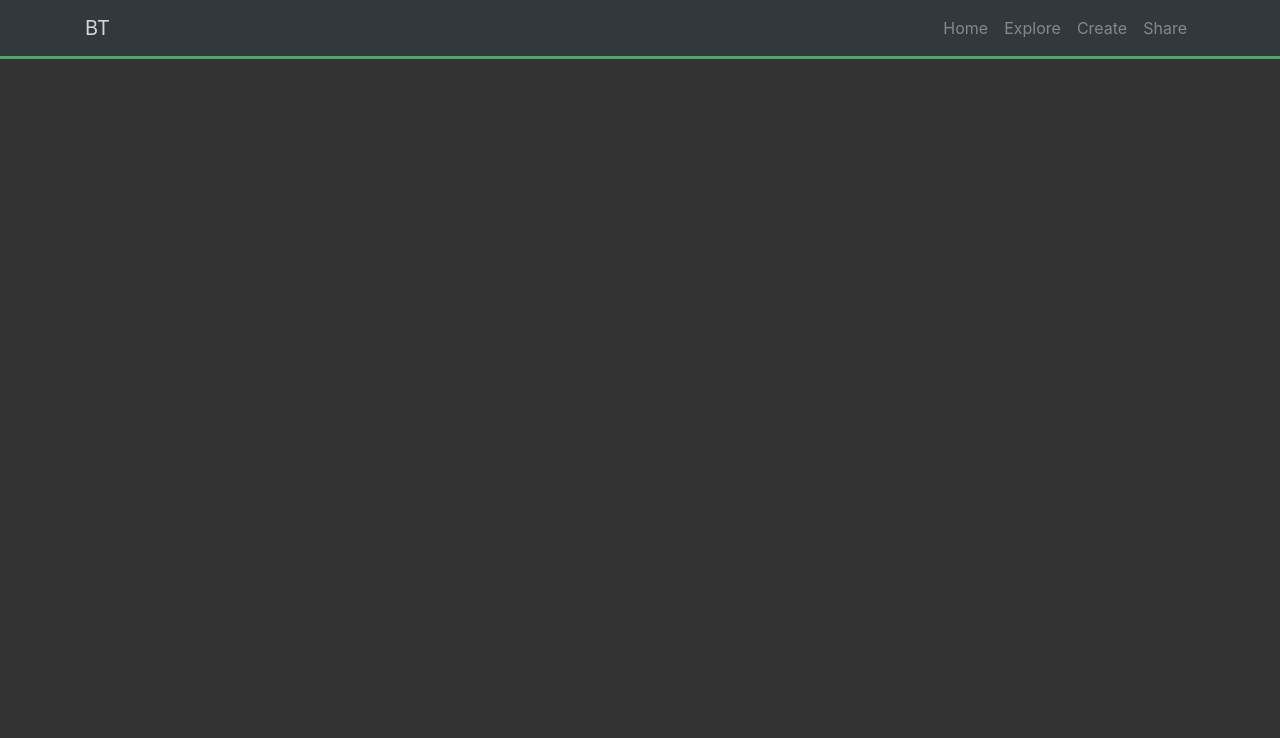
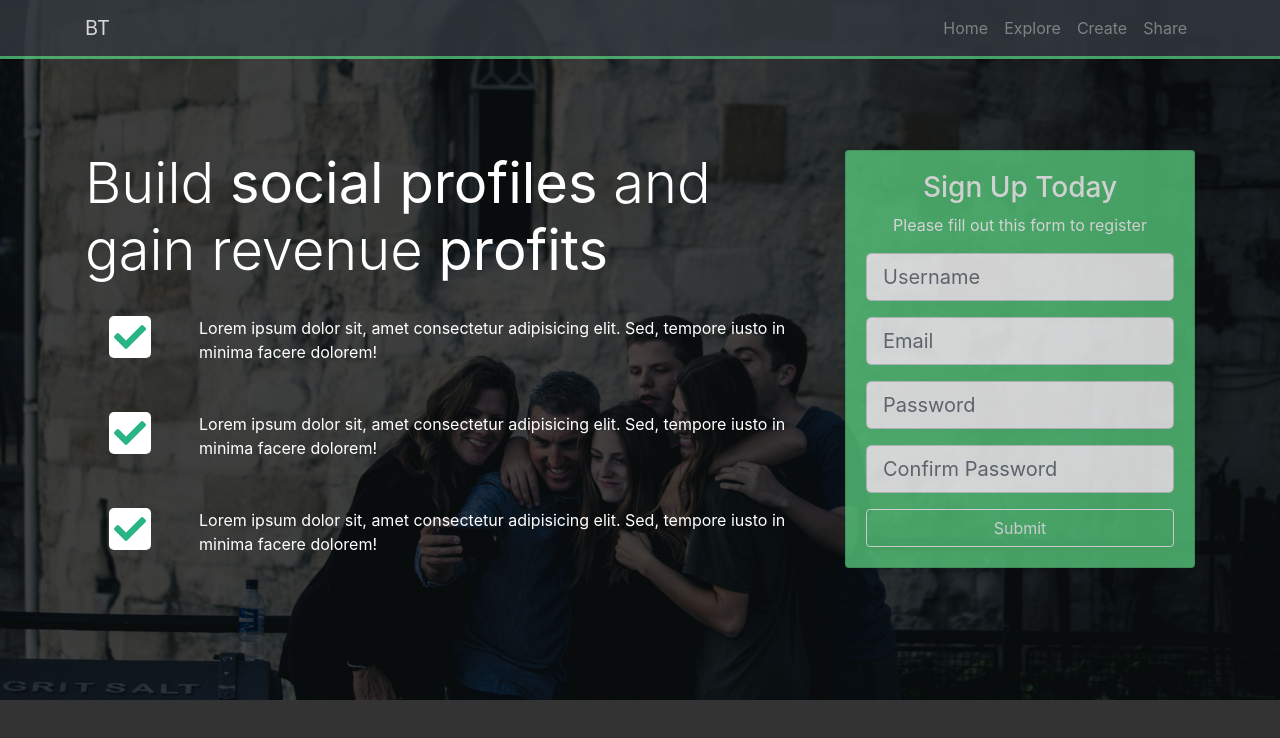
Before and after one commit to dim3n21/Bootstrap-single-page-template, a website: page index.html in a window 1280 px wide. Drawn offline with nearby package versions, Linux system fonts and the light colour scheme.

Commit message:
Build the Home Section

```diff
--- a/css/style.css
+++ b/css/style.css
@@ -1,5 +1,7 @@
 :root {
     --color-primary: #55c57a;
+    --color-primary-light: #7ed56f;
+    --color-primary-dark: #28b485;
 }
 
 body {
@@ -7,7 +9,7 @@ body {
     color: #fff;
 }
 
-.main-color {
+.bg-main-color {
     background-color: var(--color-primary);
 }
 
@@ -15,3 +17,35 @@ body {
     border-bottom: var(--color-primary) 3px solid;
     opacity: 0.8;
 }
+
+#home-section {
+    background: url(../img/home.jpg);
+    background-repeat: none;
+    background-size: cover;
+    background-attachment: fixed;
+    min-height: 700px;
+}
+
+#home-section .dark-overlay {
+    position: absolute;
+    top: 0;
+    left: 0;
+    width: 100%;
+    min-height: 700px;
+    background: rgba(0,0,0,0.7);
+}
+
+#home-section .home-inner {
+    padding-top: 150px;
+}
+
+#home-section .card-form {
+    opacity: 0.8;
+}
+
+#home-section .fas {
+    color: var(--color-primary-dark);
+    background: #fff;
+    padding: 5px;
+    border-radius: 5px;
+}
--- a/index.html
+++ b/index.html
@@ -12,11 +12,13 @@
 </head>
 <body>
 
+    <!-- NAVBAR -->
+
     <nav class="navbar navbar-expand-sm bg-dark navbar-dark fixed-top">
         <div class="container">
             <a href="index.html" class="navbar-brand">BT</a>
             <button class="navbar-toggler" data-toggle="collapse" data-target="#navbarCollapse">
-                <span class="navbar-toggle-icon"></span>
+                <span class="navbar-toggler-icon"></span>
             </button>
             <div class="collapse navbar-collapse" id="navbarCollapse">
                 <ul class="navbar-nav ml-auto">
@@ -39,6 +41,73 @@
         </div>
     </nav>
 
+    <!-- HOME SECTION-->
+
+    <header id="home-section">
+        <div class="dark-overlay">
+          <div class="home-inner container">
+            <div class="row">
+              <div class="col-lg-8 d-none d-lg-block">
+                <h1 class="display-4">Build
+                  <strong>social profiles</strong> and gain revenue
+                  <strong>profits</strong>
+                </h1>
+                <div class="d-flex">
+                  <div class="p-4 align-self-start">
+                    <i class="fas fa-check fa-2x"></i>
+                  </div>
+                  <div class="p-4 align-self-end">
+                    Lorem ipsum dolor sit, amet consectetur adipisicing elit. Sed, tempore iusto in minima facere dolorem!
+                  </div>
+                </div>
+
+                <div class="d-flex">
+                  <div class="p-4 align-self-start">
+                    <i class="fas fa-check fa-2x"></i>
+                  </div>
+                  <div class="p-4 align-self-end">
+                    Lorem ipsum dolor sit, amet consectetur adipisicing elit. Sed, tempore iusto in minima facere dolorem!
+                  </div>
+                </div>
+
+                <div class="d-flex">
+                  <div class="p-4 align-self-start">
+                    <i class="fas fa-check fa-2x"></i>
+                  </div>
+                  <div class="p-4 align-self-end">
+                    Lorem ipsum dolor sit, amet consectetur adipisicing elit. Sed, tempore iusto in minima facere dolorem!
+                  </div>
+                </div>
+              </div>
+
+              <div class="col-lg-4">
+               <div class="card bg-main-color text-center card-form">
+                 <div class="card-body">
+                   <h3>Sign Up Today</h3>
+                   <p>Please fill out this form to register</p>
+                   <form>
+                     <div class="form-group">
+                       <input type="text" class="form-control form-control-lg" placeholder="Username">
+                     </div>
+                     <div class="form-group">
+                       <input type="email" class="form-control form-control-lg" placeholder="Email">
+                     </div>
+                     <div class="form-group">
+                       <input type="password" class="form-control form-control-lg" placeholder="Password">
+                     </div>
+                     <div class="form-group">
+                       <input type="password" class="form-control form-control-lg" placeholder="Confirm Password">
+                     </div>
+                     <input type="submit" value="Submit" class="btn btn-outline-light btn-block">
+                   </form>
+                 </div>
+               </div>
+             </div>
+           </div>
+         </div>
+       </div>
+    </header>
+
 
     <script src="https://code.jquery.com/jquery-3.3.1.slim.min.js"
     integrity="sha384-q8i/X+965DzO0rT7abK41JStQIAqVgRVzpbzo5smXKp4YfRvH+8abtTE1Pi6jizo" crossorigin="anonymous"></script>
```
